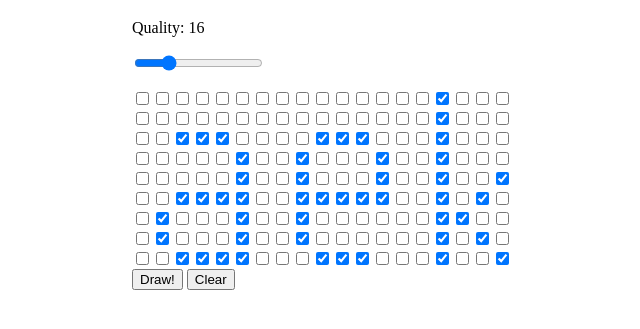
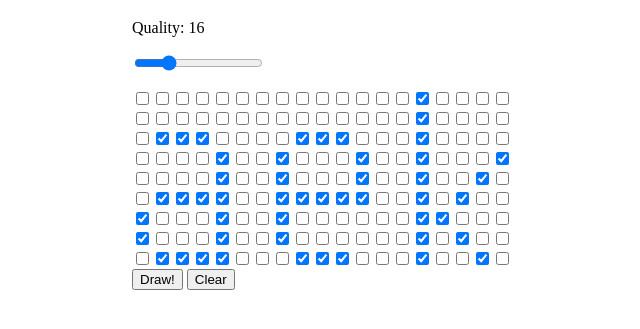
Before and after one commit to jonjonsonjr/raytracer-js, a plain HTML site: page index.html in a window 1280 px wide. Shown: the part 69-398 px from the top of the page, without its empty margins (252-892 px from the left). Drawn offline with Linux system fonts and the light colour scheme.

Commit message:
off by one error

```diff
--- a/index.html
+++ b/index.html
@@ -44,7 +44,7 @@
     for (var j = 0; j < 19; j++) {
       html += '<input type="checkbox" ';
 
-      if ((G[i] & (1 << (19 - j))) != 0) {
+      if ((G[i] & (1 << (19 - (j + 1)))) != 0) {
         html += 'checked '
       }
 
```
